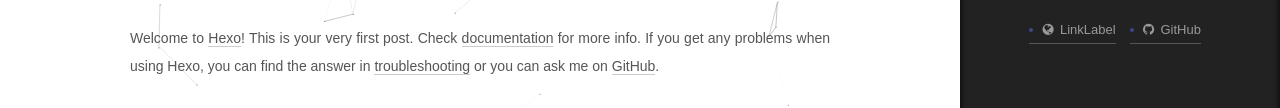
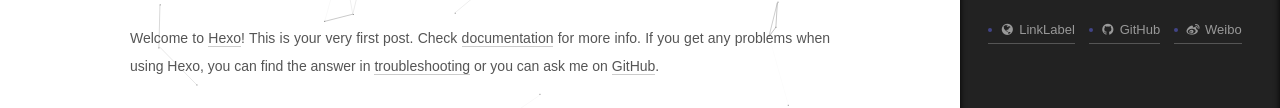
Before and after one commit to aaaa9990aaaa/aaaa9990aaaa.github.io, a plain HTML site: page 2016/11/11/hello-world/index.html in a window 1280 px wide. Both pictures are taken after a click on the item "站点概览". Shown: the part 279-387 px from the top of the page. Drawn offline with Linux system fonts and the light colour scheme; a web font is replaced by a local one.

Commit message:
2017/5/15

```diff
--- a/2016/11/11/hello-world/index.html
+++ b/2016/11/11/hello-world/index.html
@@ -550,6 +550,15 @@
                 </a>
               </span>
 
+              <span class="links-of-author-item">
+                <a href="http://weibo.com/u/2169129922" target="_blank" title="Weibo">
+
+                    <i class="fa fa-fw fa-weibo"></i>
+
+                  Weibo
+                </a>
+              </span>
+
 
         </div>
 
```
Also changed, not shown: 2016/11/28/MyBatis-For-SpringMVC/index.html (+9 -0 lines), 2016/11/28/io-article/index.html (+9 -0 lines), 2017/05/05/uyan/index.html (+9 -0 lines), archives/2016/11/index.html (+9 -0 lines), archives/2016/index.html (+9 -0 lines), archives/2017/05/index.html (+9 -0 lines), archives/2017/index.html (+9 -0 lines), archives/index.html (+9 -0 lines), categories/index.html (+9 -0 lines), categories/java/index.html (+9 -0 lines), categories/生活/index.html (+9 -0 lines), index.html (+9 -0 lines), tags/index.html (+9 -0 lines), tags/笔记/index.html (+9 -0 lines), 1 more files.
